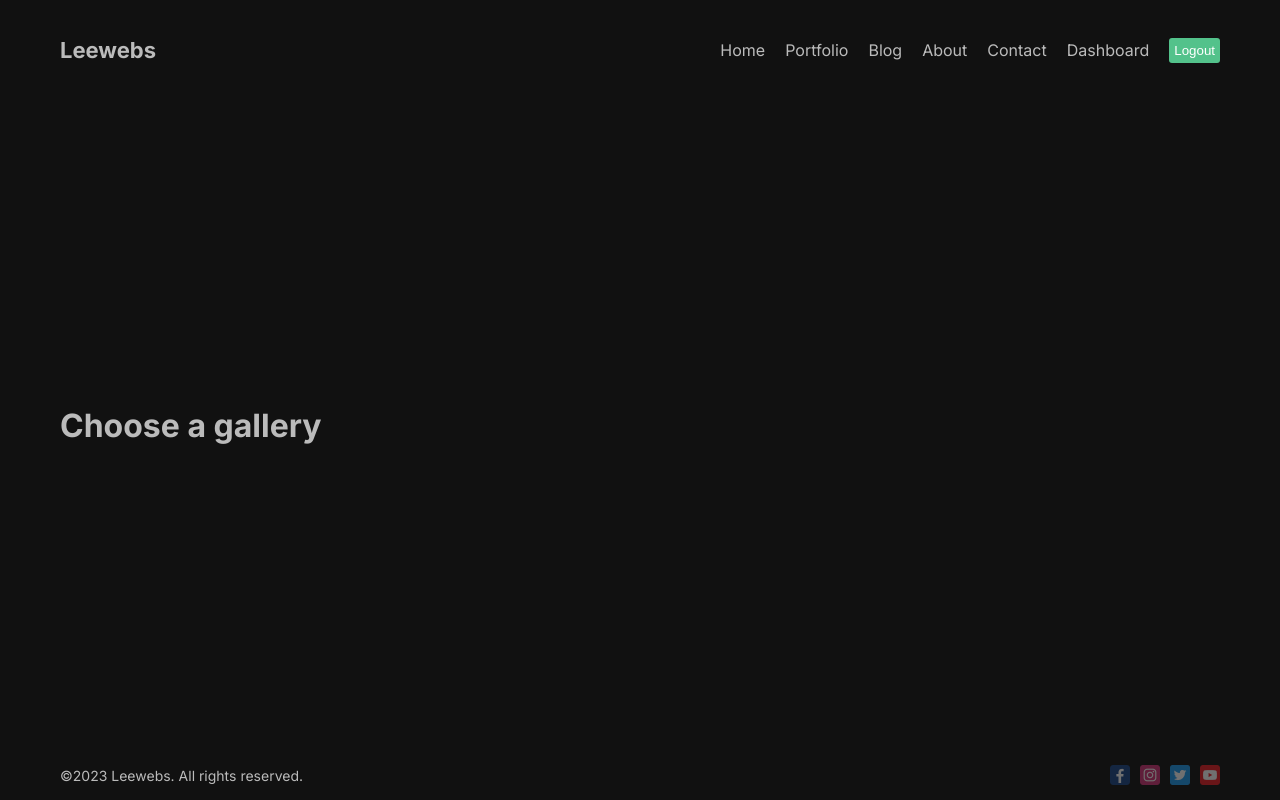
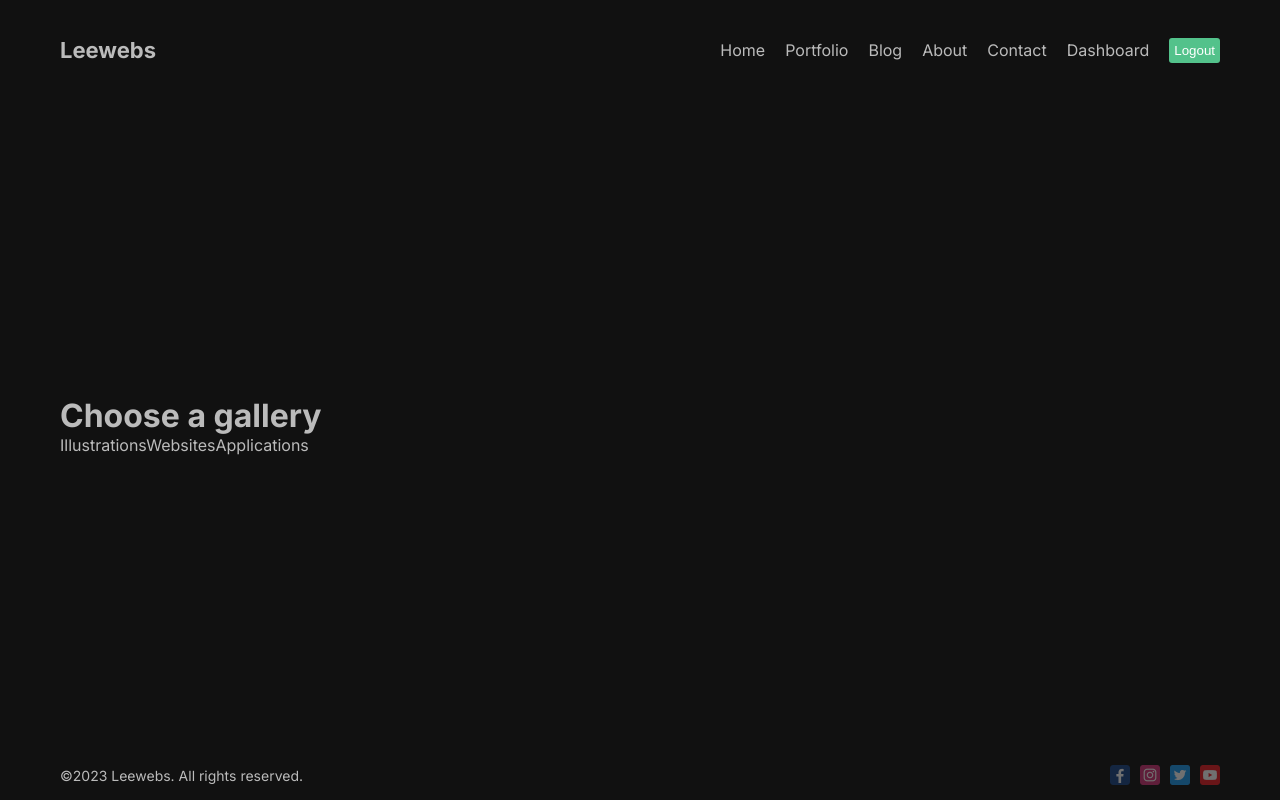
Before and after one commit to leewebstechnologies/adeniyiajibade, a Next.js app: page /portfolio in a window 1280 px wide. Built offline with nearby package versions, Linux system fonts and the light colour scheme.

Commit message:
portfolio

```diff
--- a/src/app/portfolio/page.jsx
+++ b/src/app/portfolio/page.jsx
@@ -1,12 +1,24 @@
-import React from 'react'
+import React from "react";
 import styles from "./page.module.css";
+import Link from "next/link";
 
 const Portfolio = () => {
   return (
     <div className={styles.container}>
-      <h1>Choose a gallery</h1>
+      <h1 className={styles.selectTitle}>Choose a gallery</h1>
+      <div className={styles.items}>
+        <Link href="/portfolio/illustrations" className={styles.item}>
+          <span className={styles.title}>Illustrations</span>
+        </Link>
+        <Link href="/portfolio/websites" className={styles.item}>
+          <span className={styles.title}>Websites</span>
+        </Link>
+        <Link href="/portfolio/applications" className={styles.item}>
+          <span className={styles.title}>Applications</span>
+        </Link>
+      </div>
     </div>
-  )
-}
+  );
+};
 
-export default Portfolio
+export default Portfolio;
```
